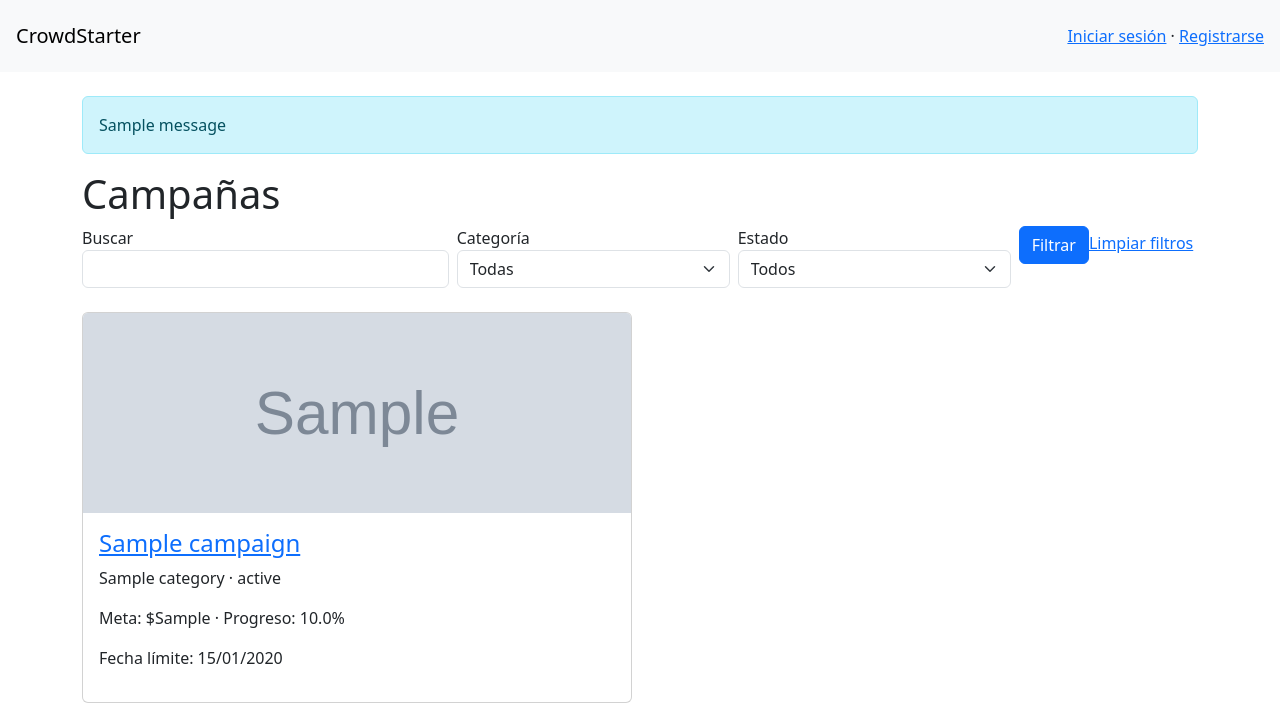
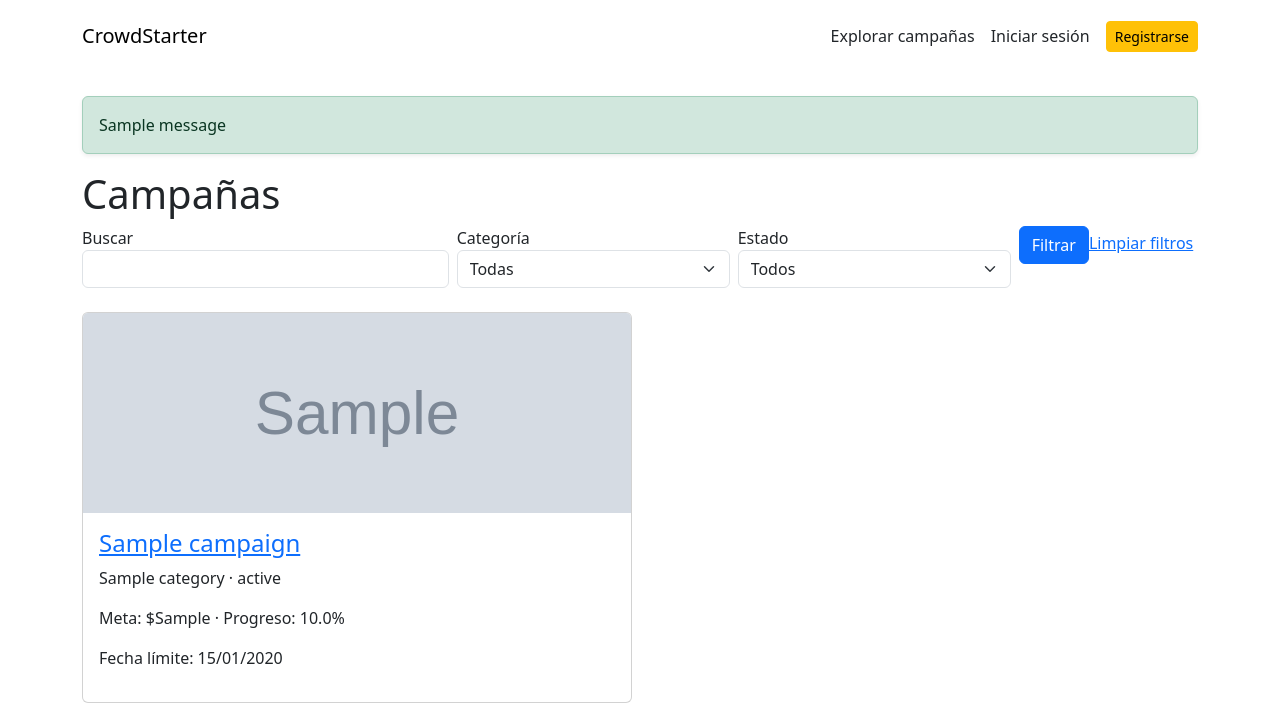
Before and after one commit to inf331-grupo-1-crowdstarter/CrowdStarter, a Django app: template templates/campaigns/list.html in a window 1280 px wide. Shown: the top 726 px of the page. Run offline with Django 5.2, Linux system fonts and the light colour scheme; the template is opened without the code that fills it: most values are stand-ins (such as "Sample title", 1, 10 or a date in 2020); grey boxes marked "Sample" are stand-in pictures; one stand-in notice (Sample message) is shown.

Commit message:
Update base.html

```diff
--- a/templates/base.html
+++ b/templates/base.html
@@ -1 +1,35 @@
-<!doctype html><html lang="es"><head><meta charset="utf-8"><meta name="viewport" content="width=device-width, initial-scale=1"><title>CrowdStarter</title><link href="https://cdn.jsdelivr.net/npm/bootstrap@5.3.3/dist/css/bootstrap.min.css" rel="stylesheet"></head><body><nav class="navbar bg-light p-3"><a class="navbar-brand" href="{% url 'home' %}">CrowdStarter</a><div>{% if user.is_authenticated %}<a class="me-3" href="{% url 'creator_panel' %}">Panel de campañas</a><a class="me-3" href="{% url 'campaign_create' %}">Crear campaña</a><a href="{% url 'logout' %}">Cerrar sesión</a>{% else %}<a href="{% url 'login' %}">Iniciar sesión</a> · <a href="{% url 'register' %}">Registrarse</a>{% endif %}</div></nav><main class="container py-4">{% for message in messages %}<div class="alert alert-info">{{ message }}</div>{% endfor %}{% block content %}{% endblock %}</main></body></html>
+<!doctype html>
+<html lang="es">
+<head>
+    <meta charset="utf-8">
+    <meta name="viewport" content="width=device-width, initial-scale=1">
+    <title>{% block title %}CrowdStarter{% endblock %}</title>
+    <link href="https://cdn.jsdelivr.net/npm/bootstrap@5.3.3/dist/css/bootstrap.min.css" rel="stylesheet">
+    {% load static %}
+    <link rel="stylesheet" href="{% static 'css/app.css' %}">
+</head>
+<body>
+    <nav class="navbar navbar-expand-lg p-3">
+        <div class="container">
+            <a class="navbar-brand" href="{% url 'home' %}">CrowdStarter</a>
+            <div class="d-flex align-items-center gap-3">
+                <a class="nav-link" href="{% url 'campaign_list' %}">Explorar campañas</a>
+                {% if user.is_authenticated %}
+                    <a class="nav-link" href="{% url 'creator_panel' %}">Panel de campañas</a>
+                    <a class="nav-link" href="{% url 'campaign_create' %}">Crear campaña</a>
+                    <a class="btn btn-warning btn-sm" href="{% url 'logout' %}">Cerrar sesión</a>
+                {% else %}
+                    <a class="nav-link" href="{% url 'login' %}">Iniciar sesión</a>
+                    <a class="btn btn-warning btn-sm" href="{% url 'register' %}">Registrarse</a>
+                {% endif %}
+            </div>
+        </div>
+    </nav>
+    <main class="container page-shell py-4">
+        {% for message in messages %}
+            <div class="alert alert-success shadow-sm">{{ message }}</div>
+        {% endfor %}
+        {% block content %}{% endblock %}
+    </main>
+</body>
+</html>
```
